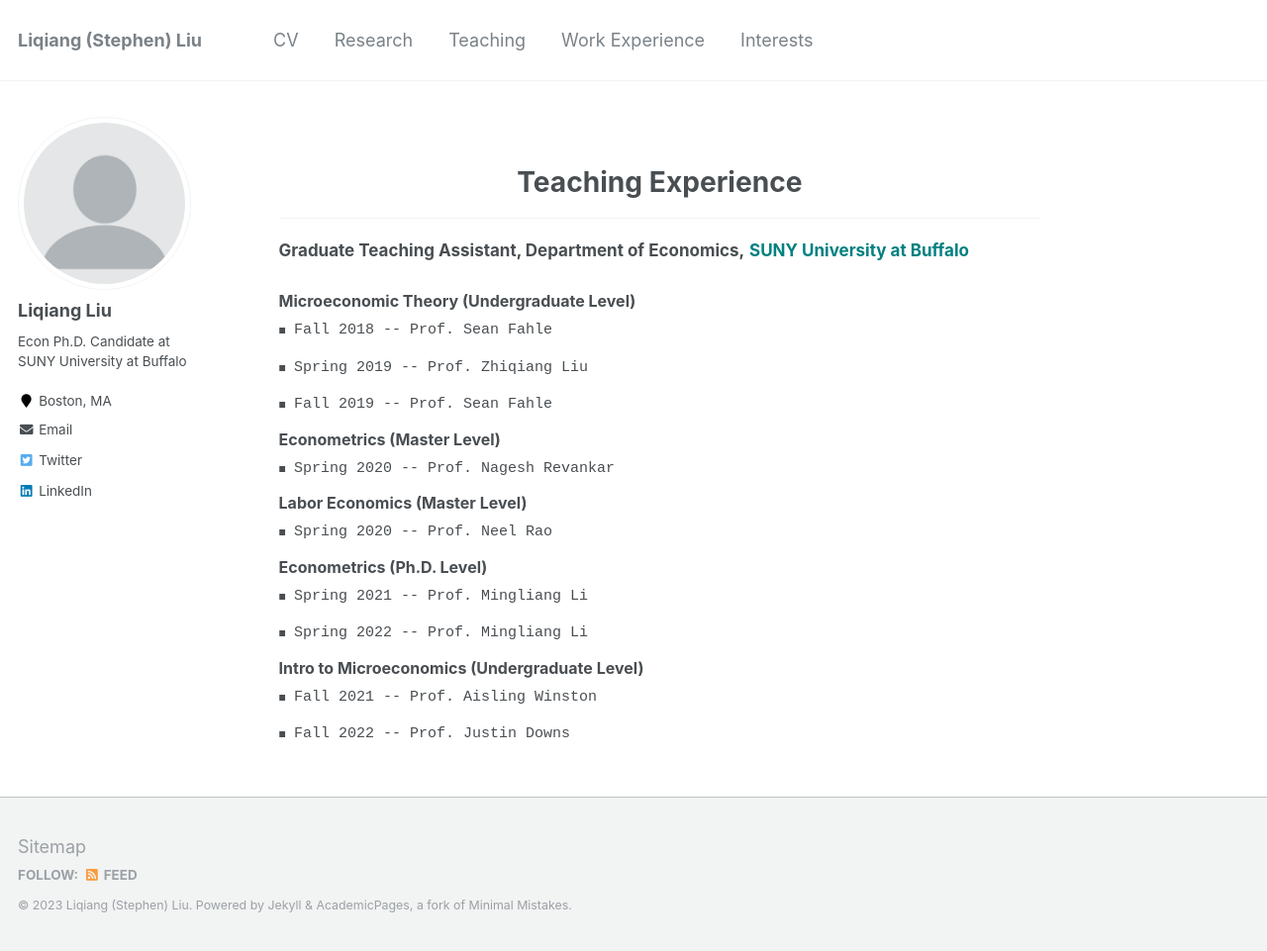
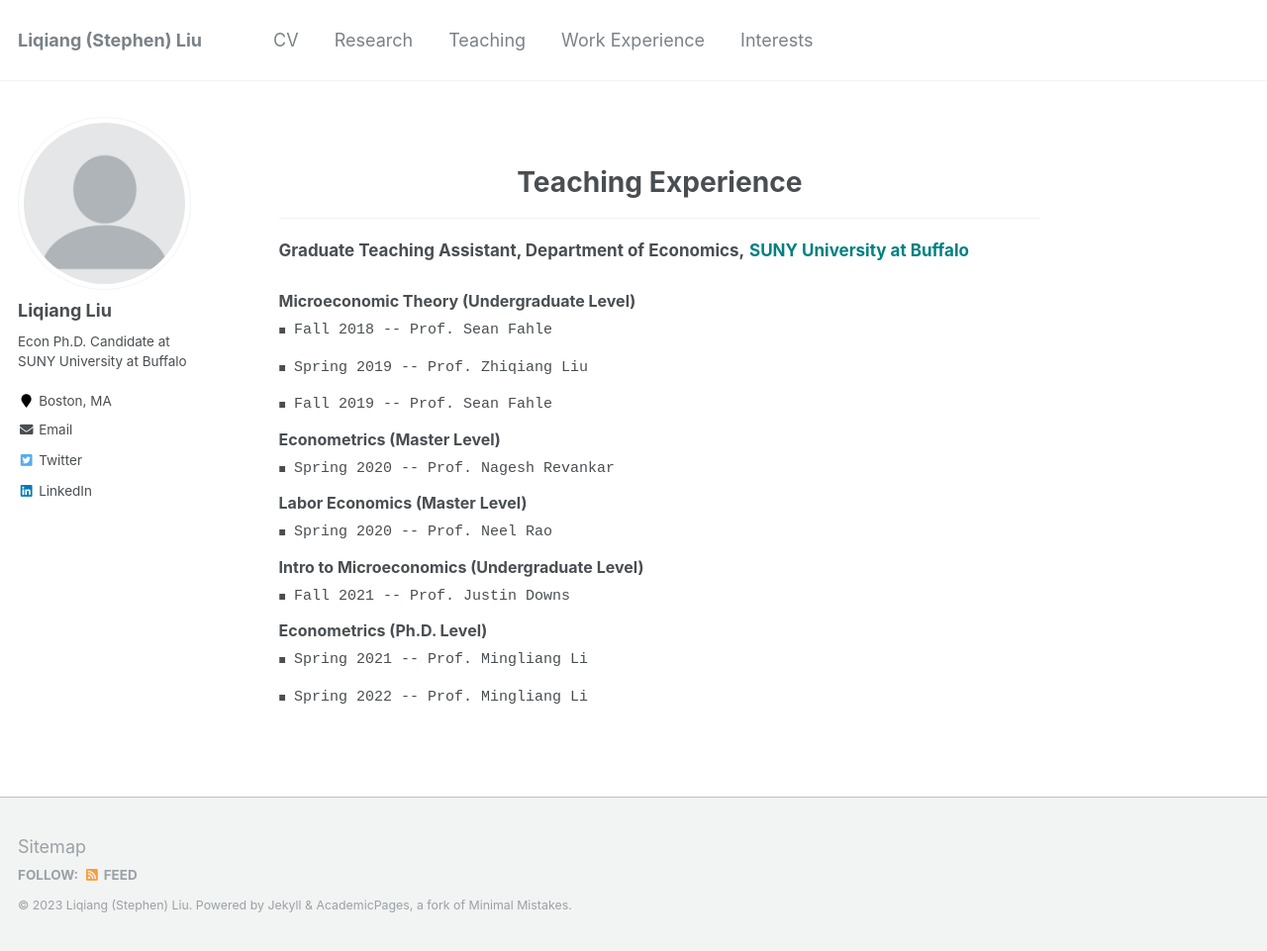
Before and after one commit to Liqiang-Liu/Liqiang-Liu.github.io, a Jekyll site: the page built from _pages/teaching.md, in a window 1280 px wide and 961 px high. Shown: the whole window at 99% size. Built offline with Jekyll 4.4.1, drawn with Linux system fonts in a browser that asks for light colours.

Commit message:
Update teaching.md

```diff
--- a/_pages/teaching.md
+++ b/_pages/teaching.md
@@ -44,18 +44,16 @@ redirect_from:
       <li><span style="font-size: 15px; font-family: monospace;">Spring 2020 -- Prof. Neel Rao</span></li>
     </ul>
 
+  <span style="font-size: 16px;"><strong>Intro to Microeconomics (Undergraduate Level)</strong></span>
+    <ul class="custom-bullet">
+      <li><span style="font-size: 15px; font-family: monospace;">Fall   2021 -- Prof. Justin Downs</span></li>
+    </ul>
+
   <span style="font-size: 16px;"><strong>Econometrics (Ph.D. Level)</strong></span>
     <ul class="custom-bullet">
       <li><span style="font-size: 15px; font-family: monospace;">Spring 2021 -- Prof. Mingliang Li</span></li>
       <li><span style="font-size: 15px; font-family: monospace;">Spring 2022 -- Prof. Mingliang Li</span></li>
     </ul>
-
-  <span style="font-size: 16px;"><strong>Intro to Microeconomics (Undergraduate Level)</strong></span>
-    <ul class="custom-bullet">
-      <li><span style="font-size: 15px; font-family: monospace;">Fall   2021 -- Prof. Aisling Winston</span></li>
-      <li><span style="font-size: 15px; font-family: monospace;">Fall   2022 -- Prof. Justin Downs</span></li>
-    </ul>
-
 </ul>
 
 
```
